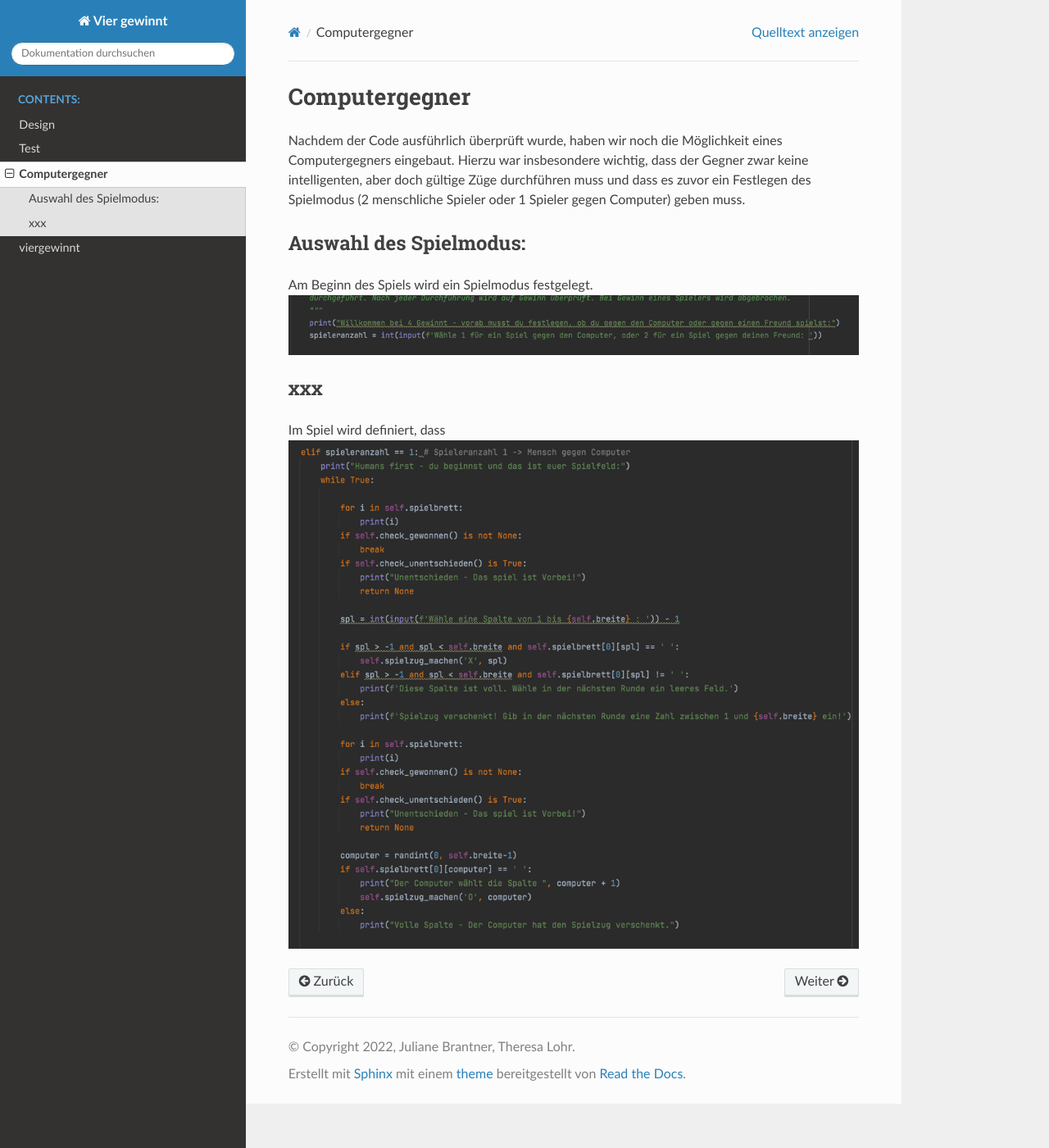
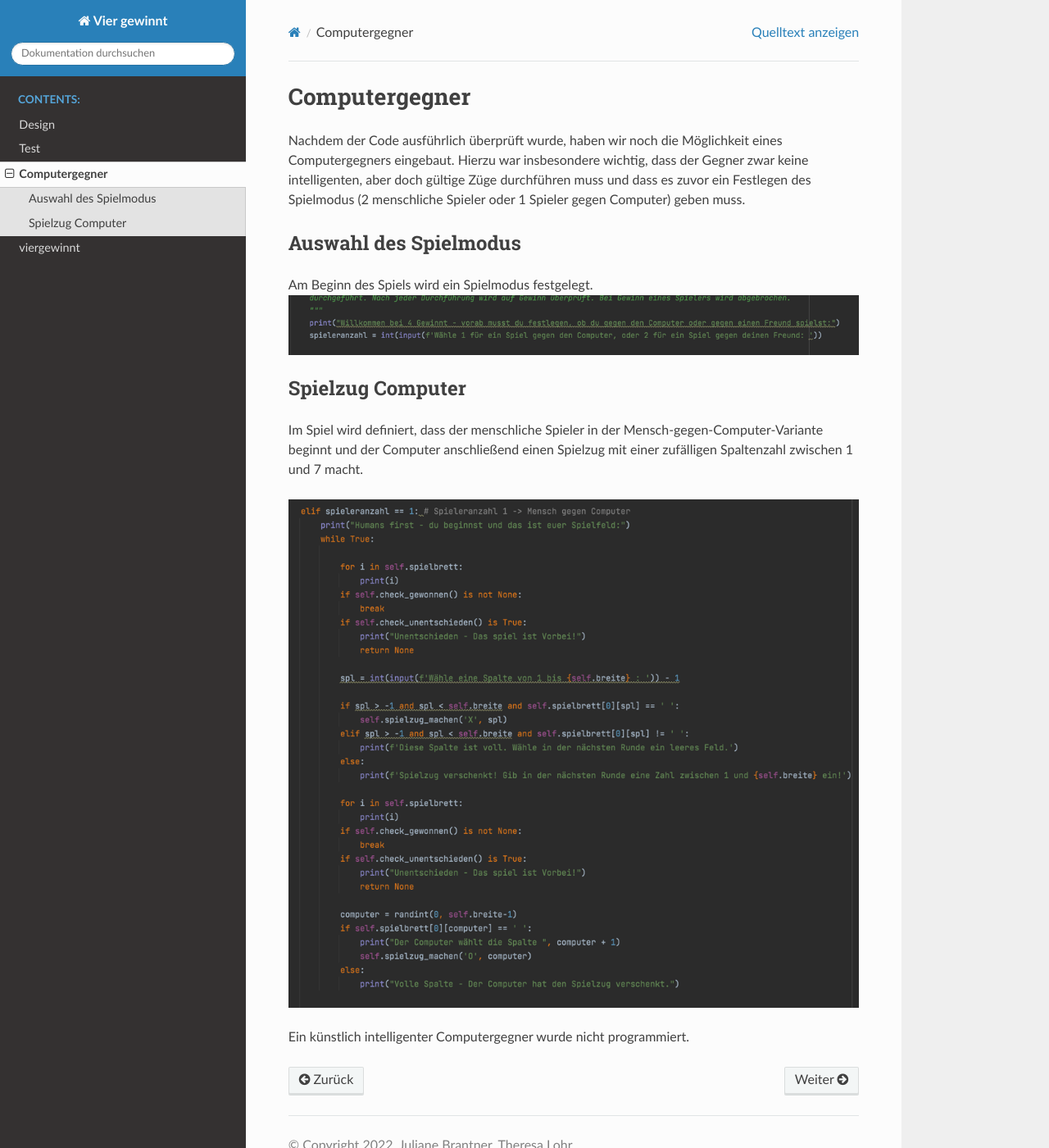
Before and after one commit to Resiii99/4-Gewinnt, a Sphinx documentation site: the page built from docs/source/ki.md, in a window 1280 px wide and 1400 px high. Shown: the whole window at 82% size. Built offline with Sphinx 7.4.7 and the Read the Docs theme 2.0.0, drawn with Linux system fonts in a browser that asks for light colours.

Commit message:
Update ki.md

```diff
--- a/docs/source/ki.md
+++ b/docs/source/ki.md
@@ -4,10 +4,15 @@ Nachdem der Code ausführlich überprüft wurde, haben wir noch die Möglichkeit
 war insbesondere wichtig, dass der Gegner zwar keine intelligenten, aber doch gültige Züge durchführen muss und dass es
 zuvor ein Festlegen des Spielmodus (2 menschliche Spieler oder 1 Spieler gegen Computer) geben muss.
 
-## Auswahl des Spielmodus:
+## Auswahl des Spielmodus
+
 Am Beginn des Spiels wird ein Spielmodus festgelegt.
 ![img_5.png](img_5.png)
 
-## xxx
-Im Spiel wird definiert, dass
+## Spielzug Computer
+
+Im Spiel wird definiert, dass der menschliche Spieler in der Mensch-gegen-Computer-Variante beginnt und der Computer anschließend einen Spielzug mit einer zufälligen Spaltenzahl zwischen 1 und 7 macht.
+
 ![img_7.png](img_7.png)
+
+Ein künstlich intelligenter Computergegner wurde nicht programmiert.
```
